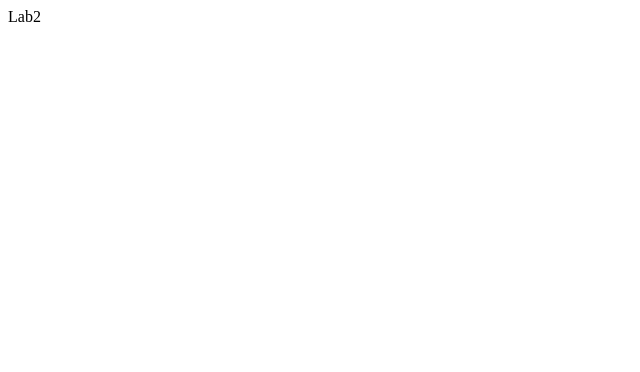
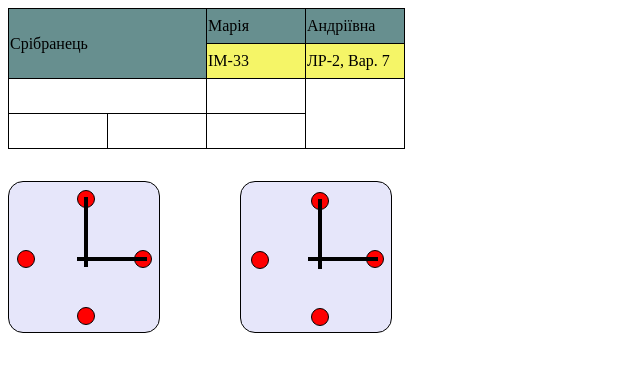
Before and after one commit to soylltari/frontend-labs, a plain HTML site: page lab2/index.html in a window 1280 px wide. Shown: the whole page, without its empty margins (0-640 px from the left). Drawn offline with Linux system fonts and the light colour scheme.

Commit message:
Add lab2

```diff
--- a/lab2/index.html
+++ b/lab2/index.html
@@ -5,8 +5,78 @@
     <meta name="viewport" content="width=device-width, initial-scale=1.0" />
     <link rel="stylesheet" href="./styles.css" />
     <title>Срібранець Марія Андріївна, ІМ-33, Лабораторна 2, Варіант 7</title>
+    <style>
+      table,
+      th,
+      td {
+        border: 1px solid black;
+        border-collapse: collapse;
+      }
+
+      td {
+        min-width: 6rem;
+        height: 2rem;
+      }
+
+      tr:first-child {
+        background-color: #678f8f;
+      }
+      tr:first-child:hover {
+        background-color: #8f7667;
+      }
+
+      tr:nth-child(2) {
+        background-color: #f5f567;
+      }
+      tr:nth-child(2):hover {
+        background-color: #ad67f5;
+      }
+    </style>
   </head>
   <body>
-    Lab2
+    <!-- Завдання 1 -->
+    <table>
+      <tr>
+        <td colspan="2" rowspan="2">Cрібранець</td>
+        <td>Марія</td>
+        <td>Андріївна</td>
+      </tr>
+      <tr>
+        <td>ІМ-33</td>
+        <td>ЛР-2, Вар. 7</td>
+      </tr>
+      <tr>
+        <td colspan="2"></td>
+        <td></td>
+      </tr>
+      <tr>
+        <td></td>
+        <td></td>
+        <td></td>
+      </tr>
+    </table>
+    <!-- Завдяння 2 -->
+    <div class="container">
+      <div class="position">
+        <div class="clock">
+          <div class="circle"></div>
+          <div class="circle"></div>
+          <div class="circle"></div>
+          <div class="circle"></div>
+          <div class="arrow arrow1"></div>
+          <div class="arrow arrow2"></div>
+        </div>
+      </div>
+      <div class="transform">
+        <div class="clock">
+          <div class="circle"></div>
+          <div class="circle"></div>
+          <div class="circle"></div>
+          <div class="circle"></div>
+          <div class="arrow arrow1"></div>
+          <div class="arrow arrow2"></div>
+        </div>
+      </div>
+    </div>
   </body>
 </html>
--- a/lab2/styles.css
+++ b/lab2/styles.css
@@ -0,0 +1,96 @@
+/* Base styles */
+
+.container {
+  display: flex;
+  gap: 5rem;
+  margin-top: 2rem;
+}
+
+.clock {
+  width: 150px;
+  height: 150px;
+  background-color: lavender;
+  border-radius: 15px;
+  border: 1px solid black;
+}
+
+.circle {
+  width: 16px;
+  height: 16px;
+  background-color: red;
+  border-radius: 100%;
+  border: 1px solid black;
+}
+
+.arrow {
+  width: 4px;
+  height: 70px;
+  background-color: black;
+}
+
+.arrow2 {
+  height: 4px;
+  width: 70px;
+}
+
+/* Position */
+
+.position .clock {
+  position: relative;
+}
+
+.position .circle:nth-child(1) {
+  position: absolute;
+  top: 5%;
+  left: 45%;
+}
+.position .circle:nth-child(2) {
+  position: absolute;
+  right: 5%;
+  top: 45%;
+}
+.position .circle:nth-child(3) {
+  position: absolute;
+  bottom: 5%;
+  left: 45%;
+}
+.position .circle:nth-child(4) {
+  position: absolute;
+  left: 5%;
+  top: 45%;
+}
+
+.position .arrow {
+  position: absolute;
+}
+
+.position .arrow1 {
+  top: 10%;
+  left: 50%;
+}
+.position .arrow2 {
+  top: 50%;
+  left: 45%;
+}
+
+/* Transform */
+
+.transform .circle:nth-child(1) {
+  transform: translate(70px, 10px);
+}
+.transform .circle:nth-child(2) {
+  transform: translate(125px, 50px);
+}
+.transform .circle:nth-child(3) {
+  transform: translate(70px, 90px);
+}
+.transform .circle:nth-child(4) {
+  transform: translate(10px, 15px);
+}
+
+.transform .arrow1 {
+  transform: translate(77px, -55px);
+}
+.transform .arrow2 {
+  transform: translate(67px, -67px);
+}
```
